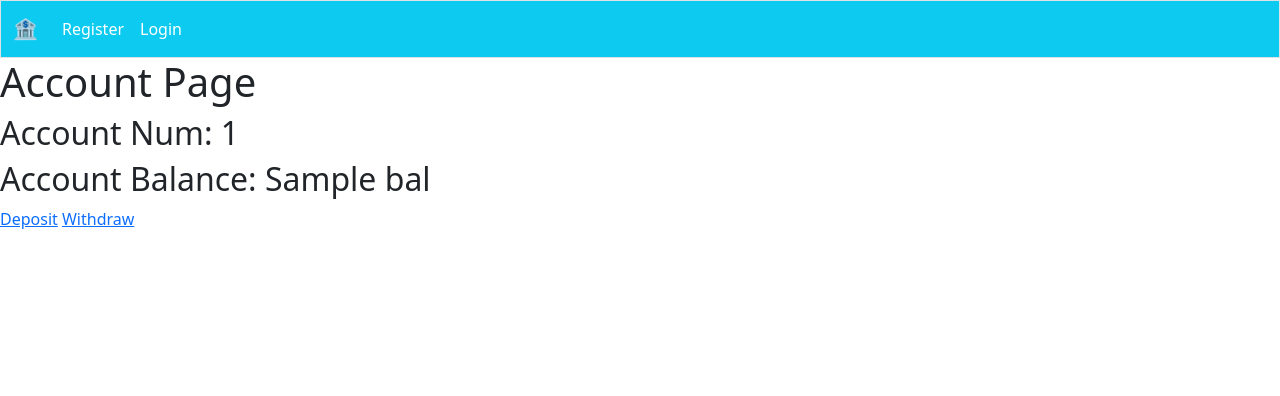
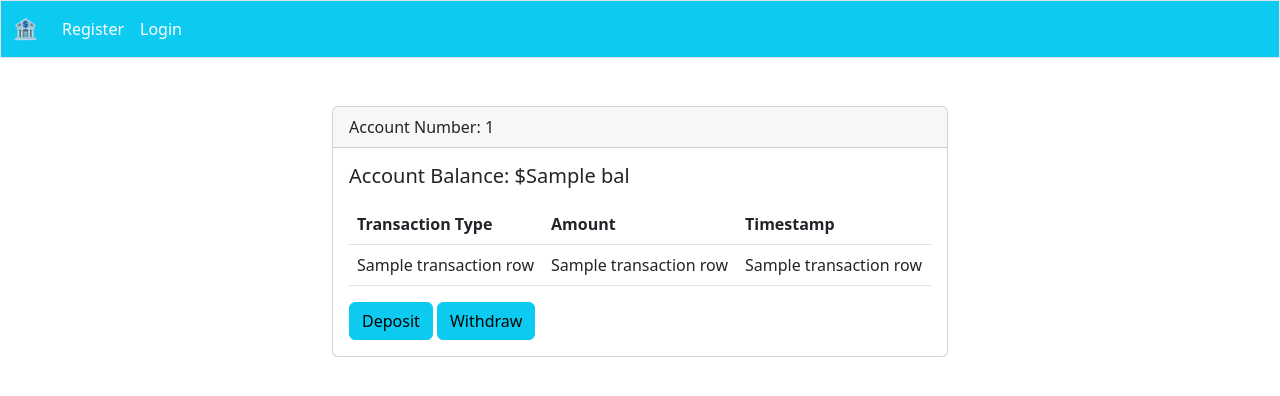
Before and after one commit to daniel19e/Banking-App-Project, a Flask app: template application/templates/account.html in a window 1280 px wide. Shown: the top 396 px of the page. Run offline with Flask 2, Linux system fonts and the light colour scheme; the template is opened without the code that fills it: most values are stand-ins (such as "Sample title", 1, 10 or a date in 2020).

Commit message:
set up transaction list for account details

```diff
--- a/application/routes.py
+++ b/application/routes.py
@@ -219,4 +219,6 @@ def account():
         f"SELECT balance FROM BankAccount WHERE accnum = {accNum}")
     bal = db_cursor.fetchall()
     bal = ("{:.2f}".format(bal[0][0]))
-    return render_template('account.html', accNum=accNum, bal=bal)
+    db_cursor.execute(f"SELECT * FROM transaction WHERE AccNum = {accNum}")
+    transaction_history = db_cursor.fetchall()
+    return render_template('account.html', accNum=accNum, bal=bal, transaction_rows=transaction_history)
--- a/application/templates/account.html
+++ b/application/templates/account.html
@@ -5,10 +5,37 @@
 {% endblock %}
 {% block main %}
 
-<h1>Account Page</h1>
-<h2>Account Num: {{ accNum }}</h2>
-<h2>Account Balance: {{ bal }}</h2>
-<a class="link-primary" href="/deposit">Deposit</a>
-<a class="link-primary" href="/withdraw">Withdraw</a>
+<div class="container mt-5 w-50">
+<div class="card">
+    <div class="card-header">
+        Account Number: {{accNum}}
+    </div>
+    <div class="card-body">
+      <h5 class="card-title">Account Balance: ${{bal}}</h5>
+      <p class="card-text">
+        <table class="table">
+            <thead>
+              <tr>
+                <th scope="col">Transaction Type</th>
+                <th scope="col">Amount</th>
+                <th scope="col">Timestamp</th>
+              </tr>
+            </thead>
+            <tbody>
+            {% for i in transaction_rows %}
+              <tr>
+                <td>{{i[1]}}</td>
+                <td>{{i[2]}}</td>
+                <td>{{i[3]}}</td>
+              </tr>
+            {% endfor %}
+            </tbody>
+          </table>
+      </p>
+      <a href="/deposit" class="btn btn-info">Deposit</a>
+      <a href="/withdraw" class="btn btn-info">Withdraw</a>
+    </div>
+  </div>
+  </div>
 
 {% endblock %}
```
